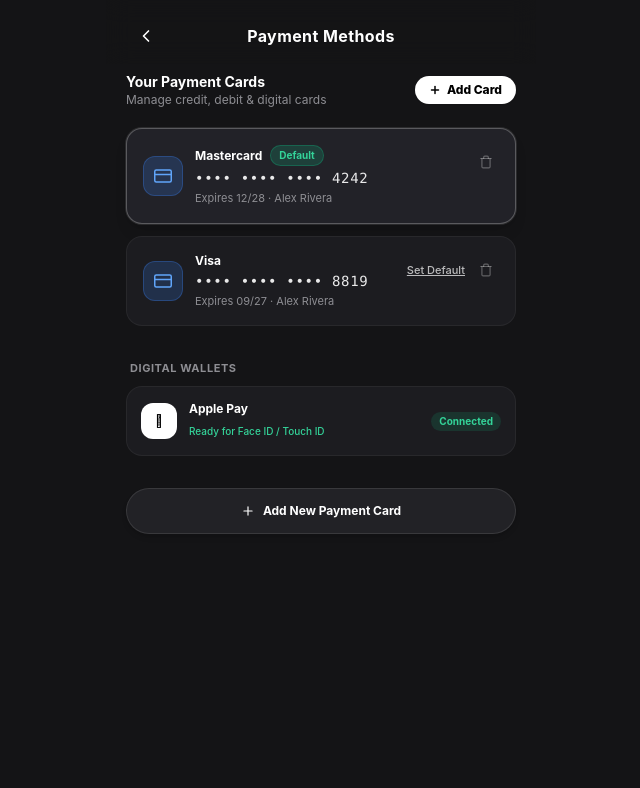
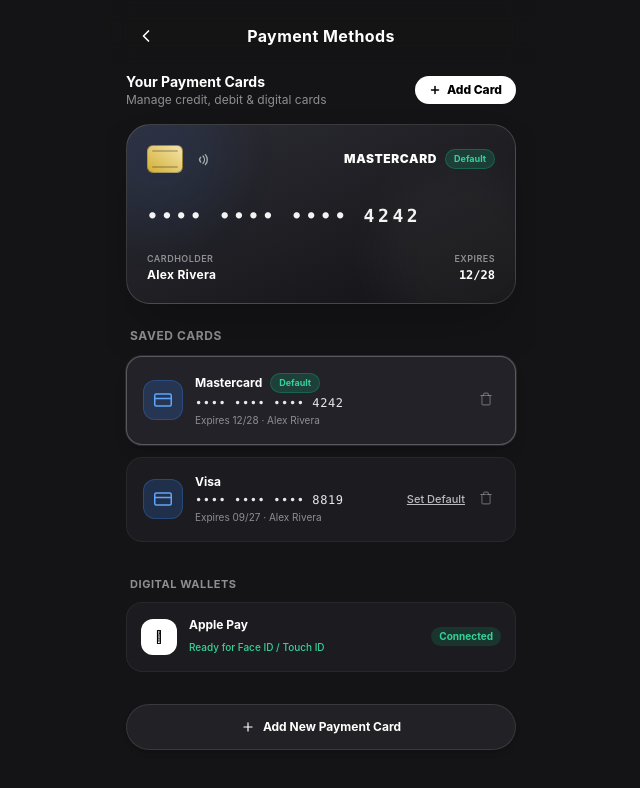
Before and after one commit to stephcariaso1-art/Auditmart, an Angular app: page /payment-methods in a window 1280 px wide. Shown: the top 788 px of the page, without its empty margins (319-959 px from the left). Built offline with nearby package versions, Linux system fonts and the light colour scheme.

Commit message:
fix(cards): restore Figma 58:2 cart item hierarchy, valid Tailwind dimensions, and resilient payment & product card layouts

```diff
--- a/src/app/checkout/checkout.page.html
+++ b/src/app/checkout/checkout.page.html
@@ -24,15 +24,15 @@
         </div>
         <div class="flex-1 min-w-0">
           <div class="flex items-center gap-2">
-            <p class="text-xs font-bold text-white truncate">{{ defaultAddress.recipientName }}</p>
+            <p class="text-xs font-bold text-white truncate">{{ defaultAddress?.recipientName || 'Alex Rivera' }}</p>
             <span class="px-2 py-0.5 rounded-full text-[9px] font-bold bg-white/10 text-white/80 shrink-0">
-              {{ defaultAddress.label }}
+              {{ defaultAddress?.label || 'Home' }}
             </span>
           </div>
           <p class="text-xs text-[#8E8E93] mt-1 leading-relaxed">
-            {{ defaultAddress.streetAddress }}, {{ defaultAddress.city }}, {{ defaultAddress.state }} {{ defaultAddress.postalCode }}
+            {{ defaultAddress ? (defaultAddress.streetAddress + ', ' + defaultAddress.city + ', ' + defaultAddress.state + ' ' + defaultAddress.postalCode) : '742 Evergreen Terrace, Springfield, OR 97477' }}
           </p>
-          <p class="text-[11px] text-white/50 mt-1">{{ defaultAddress.phone }}</p>
+          <p class="text-[11px] text-white/50 mt-1">{{ defaultAddress?.phone || '+1 (555) 234-8921' }}</p>
         </div>
       </div>
     </div>
@@ -103,8 +103,8 @@
               <app-icon name="credit-card" [size]="16" color="#60A5FA"></app-icon>
             </div>
             <div class="text-left">
-              <span class="text-xs font-bold block">{{ defaultCard.type }}</span>
-              <span class="text-[10px] text-[#8E8E93]">•••• •••• •••• {{ defaultCard.last4 }}</span>
+              <span class="text-xs font-bold block">{{ defaultCard?.type || 'Credit / Debit Card' }}</span>
+              <span class="text-[10px] text-[#8E8E93]">{{ defaultCard ? '•••• •••• •••• ' + defaultCard.last4 : 'Add a payment card' }}</span>
             </div>
           </div>
           <span class="w-4 h-4 rounded-full border-2 flex items-center justify-center shrink-0"
--- a/src/app/checkout/checkout.page.ts
+++ b/src/app/checkout/checkout.page.ts
@@ -4,7 +4,7 @@
 import { Router } from '@angular/router';
 import { CartService } from '../services/cart.service';
 import { OrderService } from '../services/order.service';
-import { AuthService } from '../services/auth.service';
+import { AuthService, PaymentCard, ShippingAddress } from '../services/auth.service';
 import { NavbarComponent } from '../components/navbar/navbar.component';
 import { IconComponent } from '../components/icon/icon.component';
 
@@ -25,11 +25,11 @@
   selectedPayment: 'apple_pay' | 'card' = 'apple_pay';
   isSubmitting = signal<boolean>(false);
 
-  get defaultAddress() {
+  get defaultAddress(): ShippingAddress | undefined {
     return this.auth.shippingAddresses().find(a => a.isDefault) || this.auth.shippingAddresses()[0];
   }
 
-  get defaultCard() {
+  get defaultCard(): PaymentCard | undefined {
     return this.auth.paymentCards().find(c => c.isDefault) || this.auth.paymentCards()[0];
   }
 
--- a/src/app/payment-methods/payment-methods.page.html
+++ b/src/app/payment-methods/payment-methods.page.html
@@ -25,33 +25,88 @@
       </button>
     </div>
 
+    <!-- Realistic Card Graphic Preview for Active / Default Card -->
+    @if (defaultCard; as card) {
+      <div class="relative w-full h-[180px] rounded-[24px] p-5 bg-gradient-to-br from-[#2D2D35] via-[#1F1F24] to-[#121215] border border-white/15 shadow-2xl overflow-hidden flex flex-col justify-between select-none">
+        <!-- Background shimmer decoration -->
+        <div class="absolute -right-10 -bottom-10 w-44 h-44 rounded-full bg-white/[0.04] blur-xl pointer-events-none"></div>
+        <div class="absolute -left-10 -top-10 w-36 h-36 rounded-full bg-blue-500/[0.08] blur-xl pointer-events-none"></div>
+
+        <!-- Card Top Bar: Chip + Network Logo -->
+        <div class="flex items-center justify-between z-10">
+          <div class="flex items-center gap-3">
+            <!-- EMV Chip graphic -->
+            <div class="w-9 h-7 rounded-md bg-gradient-to-tr from-[#D4AF37] to-[#F3E5AB] border border-black/30 p-1 flex flex-col justify-between shadow-xs">
+              <div class="w-full h-0.5 bg-black/20 rounded-full"></div>
+              <div class="w-full h-0.5 bg-black/20 rounded-full"></div>
+            </div>
+            <!-- Contactless Icon -->
+            <svg class="w-4 h-4 text-white/60" fill="none" stroke="currentColor" viewBox="0 0 24 24">
+              <path stroke-linecap="round" stroke-linejoin="round" stroke-width="2" d="M8.5 16.5a5 5 0 010-7m3.5 9a8 8 0 000-11m3.5 13a11 11 0 000-15" />
+            </svg>
+          </div>
+
+          <!-- Card Type / Brand -->
+          <div class="flex items-center gap-2">
+            <span class="text-xs font-black tracking-wider text-white uppercase">{{ card.type }}</span>
+            @if (card.isDefault) {
+              <span class="px-2 py-0.5 rounded-full text-[9px] font-bold bg-emerald-500/20 text-emerald-400 border border-emerald-500/30">
+                Default
+              </span>
+            }
+          </div>
+        </div>
+
+        <!-- Card Number -->
+        <div class="z-10 pt-2">
+          <p class="text-base sm:text-lg font-mono tracking-[0.2em] text-white/95 font-bold">
+            •••• •••• •••• {{ card.last4 }}
+          </p>
+        </div>
+
+        <!-- Card Bottom Bar: Cardholder & Expiry -->
+        <div class="flex items-end justify-between z-10 text-xs">
+          <div>
+            <span class="text-[9px] uppercase tracking-wider text-[#8E8E93] block font-semibold">Cardholder</span>
+            <span class="font-bold text-white tracking-wide text-xs">{{ card.cardholderName || 'Alex Rivera' }}</span>
+          </div>
+          <div class="text-right">
+            <span class="text-[9px] uppercase tracking-wider text-[#8E8E93] block font-semibold">Expires</span>
+            <span class="font-mono font-bold text-white text-xs">{{ card.exp }}</span>
+          </div>
+        </div>
+      </div>
+    }
+
     <!-- Cards List -->
-    <div class="space-y-3 pt-1">
+    <div class="space-y-3 pt-2">
+      <h3 class="text-xs font-bold text-[#8E8E93] uppercase tracking-wider pl-1">Saved Cards</h3>
+
       @for (card of auth.paymentCards(); track card.id) {
         <div class="rounded-2xl p-4 border transition-all relative overflow-hidden"
              [ngClass]="card.isDefault ? 'bg-[#222228] border-white/25 shadow-lg ring-1 ring-white/10' : 'bg-[#1C1C20] border-white/5'">
 
-          <div class="flex items-start justify-between">
-            <div class="flex items-center gap-3">
-              <div class="w-10 h-10 rounded-xl bg-blue-500/20 text-blue-400 border border-blue-500/30 flex items-center justify-center">
+          <div class="flex items-center justify-between gap-3">
+            <div class="flex items-center gap-3 min-w-0 flex-1">
+              <div class="w-10 h-10 rounded-xl bg-blue-500/20 text-blue-400 border border-blue-500/30 flex items-center justify-center shrink-0">
                 <app-icon name="credit-card" [size]="18" color="#60A5FA"></app-icon>
               </div>
-              <div>
+              <div class="min-w-0 flex-1">
                 <div class="flex items-center gap-2">
-                  <span class="text-xs font-bold text-white">{{ card.type }}</span>
+                  <span class="text-xs font-bold text-white truncate">{{ card.type }}</span>
                   @if (card.isDefault) {
-                    <span class="px-2 py-0.5 rounded-full bg-emerald-500/20 text-emerald-400 text-[10px] font-bold border border-emerald-500/30">
+                    <span class="px-2 py-0.5 rounded-full bg-emerald-500/20 text-emerald-400 text-[9px] font-bold border border-emerald-500/30 shrink-0">
                       Default
                     </span>
                   }
                 </div>
-                <p class="text-sm font-mono tracking-wider text-white/90 mt-0.5">•••• •••• •••• {{ card.last4 }}</p>
-                <p class="text-[11px] text-[#8E8E93] mt-0.5">Expires {{ card.exp }} · {{ card.cardholderName || 'Alex Rivera' }}</p>
+                <p class="text-xs font-mono tracking-wider text-white/90 mt-0.5">•••• •••• •••• {{ card.last4 }}</p>
+                <p class="text-[10px] text-[#8E8E93] mt-0.5 truncate">Expires {{ card.exp }} · {{ card.cardholderName || 'Alex Rivera' }}</p>
               </div>
             </div>
 
             <!-- Actions -->
-            <div class="flex items-center gap-2">
+            <div class="flex items-center gap-2 shrink-0">
               @if (!card.isDefault) {
                 <button
                   (click)="setDefault(card)"
--- a/src/app/payment-methods/payment-methods.page.ts
+++ b/src/app/payment-methods/payment-methods.page.ts
@@ -20,6 +20,10 @@
   private router = inject(Router);
 
   showAddModal = signal<boolean>(false);
+
+  get defaultCard(): PaymentCard | undefined {
+    return this.auth.paymentCards().find(c => c.isDefault) || this.auth.paymentCards()[0];
+  }
 
   // New Card Form state
   cardholderName = 'Alex Rivera';
@@ -61,15 +65,7 @@
     }
 
     const last4 = rawNumber.slice(-4);
-    this.auth.addPaymentCard(this.cardType, last4, this.expiryDate, this.cardholderName);
-
-    if (this.setAsDefault) {
-      const cards = this.auth.paymentCards();
-      const latest = cards[cards.length - 1];
-      if (latest) {
-        this.auth.setDefaultCard(latest.id);
-      }
-    }
+    this.auth.addPaymentCard(this.cardType, last4, this.expiryDate, this.cardholderName, this.setAsDefault);
 
     this.cartService.showToast(`${this.cardType} ending in ${last4} added`);
     this.closeAddModal();
--- a/src/app/profile/profile.page.html
+++ b/src/app/profile/profile.page.html
@@ -86,7 +86,7 @@
 
       <!-- User Avatar (matches top circle Logo ELLIPSE in 71:6 wireframe) -->
       <div class="flex flex-col items-center text-center space-y-2.5 pt-1">
-        <div class="relative w-22 h-22 rounded-full p-1 border-2 border-white/20">
+        <div class="relative w-24 h-24 rounded-full p-1 border-2 border-white/20 flex items-center justify-center">
           <img
             [src]="user()?.avatar || 'https://images.unsplash.com/photo-1534528741775-53994a69daeb?w=400&auto=format&fit=crop&q=80'"
             alt="Profile"
--- a/src/app/services/auth.service.ts
+++ b/src/app/services/auth.service.ts
@@ -135,15 +135,19 @@
     }
   }
 
-  addPaymentCard(type: string, last4: string, exp: string, cardholderName: string = 'Alex Rivera') {
+  addPaymentCard(type: string, last4: string, exp: string, cardholderName: string = 'Alex Rivera', isDefault: boolean = false) {
+    const shouldBeDefault = isDefault || this.paymentCards().length === 0;
     const newCard: PaymentCard = {
       id: `c-${Date.now()}`,
       type,
       cardholderName,
       last4,
       exp,
-      isDefault: this.paymentCards().length === 0
+      isDefault: shouldBeDefault
     };
+    if (shouldBeDefault) {
+      this.paymentCards.update(cards => cards.map(c => ({ ...c, isDefault: false })));
+    }
     this.paymentCards.update(cards => [...cards, newCard]);
   }
 
```
Also changed, not shown: src/app/cart/cart.page.html (+23 -18 lines), src/app/components/product-card/product-card.component.html (+7 -7 lines).
